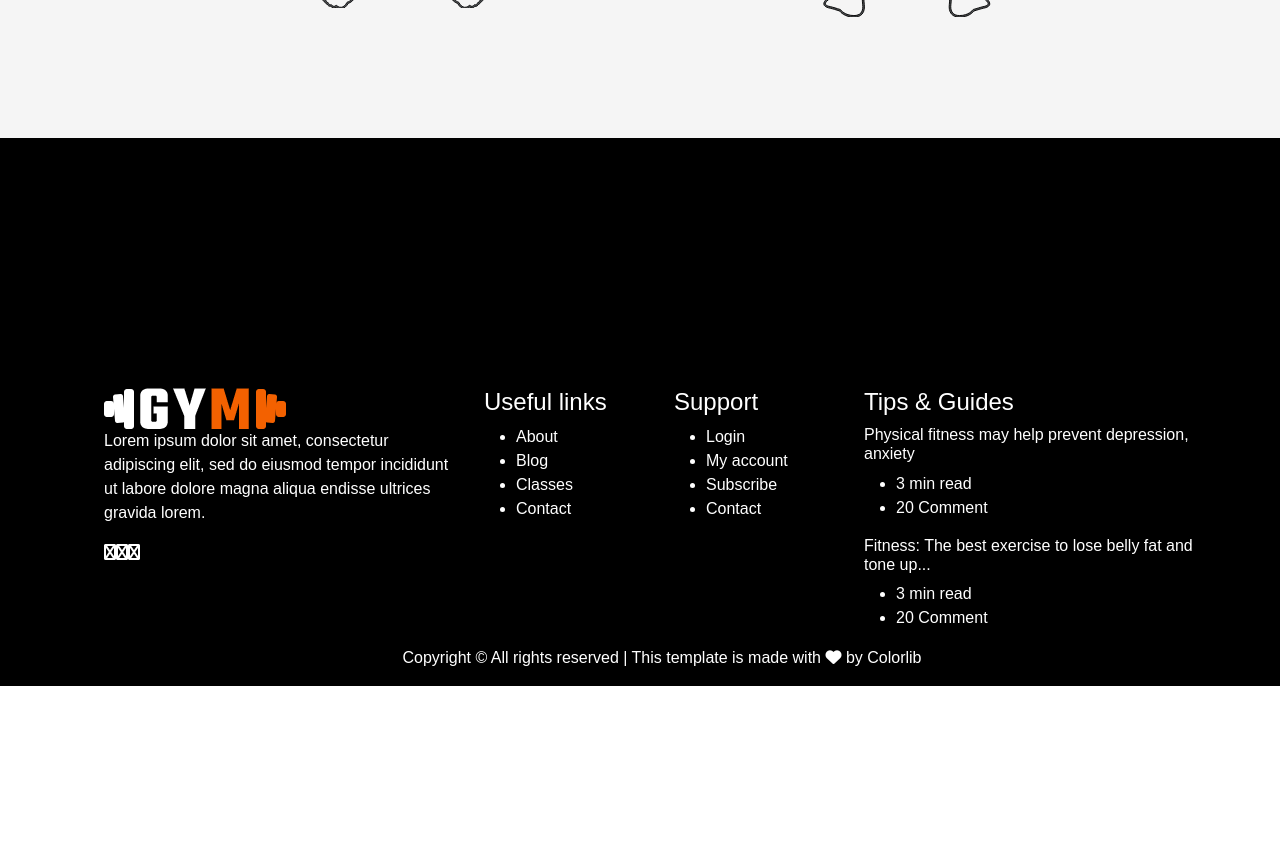
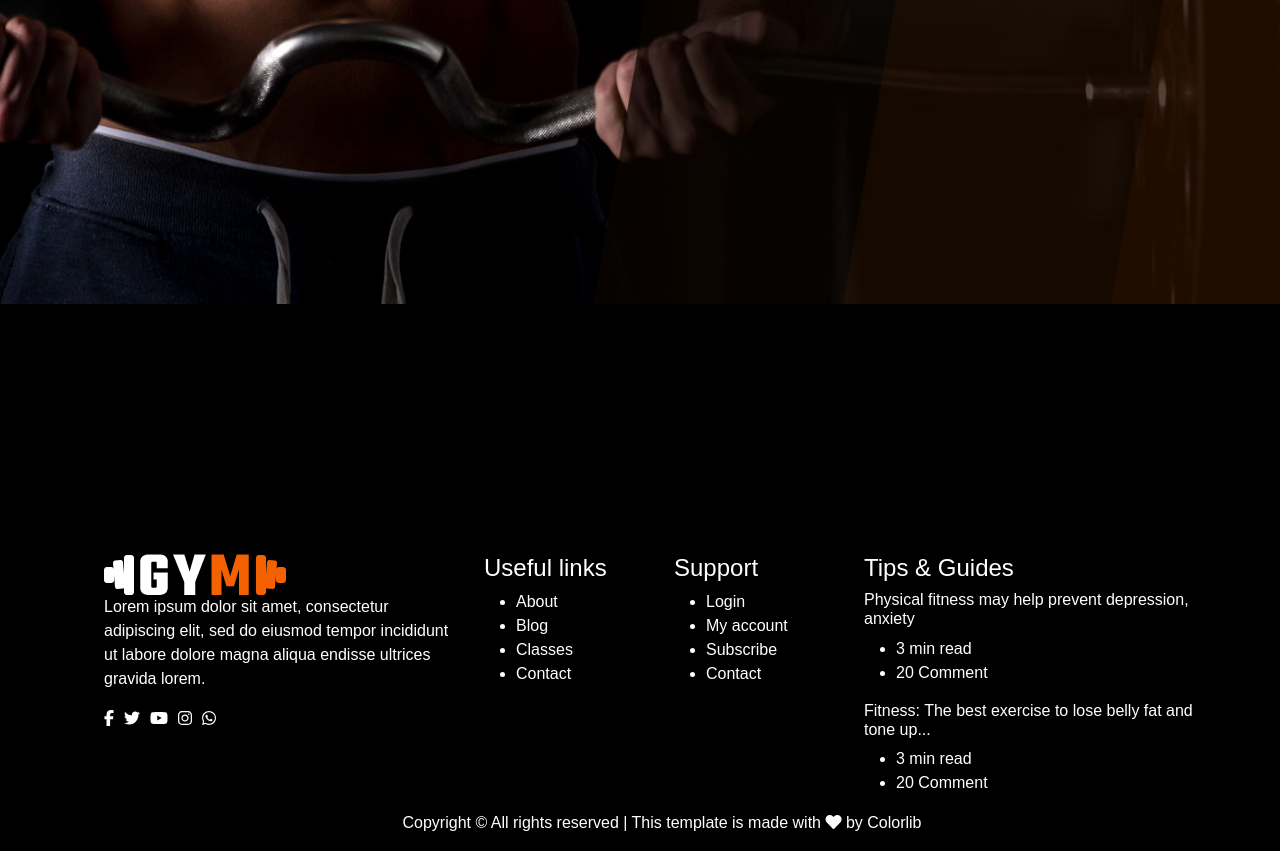
Before and after one commit to bcsf19a010/FYP, a React (Create React App) app in the folder frontend/: page / in a window 1280 px wide. Shown: the part 740-1591 px from the top of the page. Before the commit the page ends 1426 px from the top, so only its background shows below. Built offline with nearby package versions, Linux system fonts and the light colour scheme.

Commit message:
icons added

```diff
--- a/frontend/package.json
+++ b/frontend/package.json
@@ -6,6 +6,7 @@
   "dependencies": {
     "@fortawesome/fontawesome-free": "^6.4.0",
     "@fortawesome/fontawesome-svg-core": "^6.4.0",
+    "@fortawesome/free-brands-svg-icons": "^6.4.0",
     "@fortawesome/free-solid-svg-icons": "^6.4.0",
     "@fortawesome/react-fontawesome": "^0.2.0",
     "@reduxjs/toolkit": "^1.8.4",
--- a/frontend/public/index.html
+++ b/frontend/public/index.html
@@ -2,6 +2,7 @@
 <html lang="en">
   <head>
     <meta charset="utf-8" />
+    <link rel="stylesheet" href="https://cdnjs.cloudflare.com/ajax/libs/font-awesome/5.15.3/css/all.min.css" integrity="sha512-NQoQGIdaVcNfRdyzy7+bZlvw/1Lv7Vnkm/8PbxLqf04ijt9jIkYlNH4b1zDm1ZcpwI5j5LQoJxGnknhhzmxKg==" crossorigin="anonymous" referrerpolicy="no-referrer" />
     <link rel="icon" className = "footer-link" href="%PUBLIC_URL%/favicon.ico" />
     <meta name="viewport" content="width=device-width, initial-scale=1" />
     <meta name="theme-color" content="#000000" />
--- a/frontend/src/App.js
+++ b/frontend/src/App.js
@@ -48,7 +48,7 @@ function App() {
             element={[<Navbar />, <About />]}
             // element={user ? [<Navbar />, <About />] : <Navigate to={"/"} />}
           />
-          <Route path="/" element={[<Navbar />, <Clone />, <Footer />]} />
+          <Route path="/" element={[<Navbar />, <Home />, <Footer />]} />
           <Route
             path="/video"
             element={<VideoPlayer videoPath="videos/PushUps.mp4" />}
--- a/frontend/src/Components/footer.css
+++ b/frontend/src/Components/footer.css
@@ -4,9 +4,13 @@
     padding-top: 100px;
     width: 100%;
     max-width: 100%;
+    justify-content: space-between;
 }
 .footer-section a{
     color:white;
     text-decoration: none;
     width:100%;
 }
+.fa-social a:not(:last-child) {
+    margin-right: 10px;
+  }
--- a/frontend/src/Components/footer.js
+++ b/frontend/src/Components/footer.js
@@ -1,5 +1,6 @@
 import React from "react";
-import "@fortawesome/fontawesome-free/css/all.css";
+import { FontAwesomeIcon } from '@fortawesome/react-fontawesome';
+import { faFacebookF, faInstagram, faWhatsapp, faYoutube, faTwitter } from '@fortawesome/free-brands-svg-icons';
 import './footer.css';
 
 export default function Footer() {
@@ -21,20 +22,20 @@ export default function Footer() {
                   endisse ultrices gravida lorem.
                 </p>
                 <div className="fa-social">
-                  <a className = "footer-link" href="https://www.facebook.com">
-                    <i className="fa fa-facebook" />
+                  <a className = "footer-link mr-3" href="https://www.facebook.com">
+                    <FontAwesomeIcon icon={faFacebookF}  />
                   </a>
-                  <a className = "footer-link" href="#">
-                    <i className="fa fa-twitter" />
+                  <a className = "footer-link mr-3" href="#">
+                    <FontAwesomeIcon icon={faTwitter} />
                   </a>
-                  <a className = "footer-link" href="#">
-                    <i className="fa fa-youtube-play" />
+                  <a className = "footer-link mr-3" href="#">
+                    <FontAwesomeIcon icon={faYoutube} />
                   </a>
-                  <a className = "footer-link" href="#">
-                    <i className="fa fa-instagram" />
+                  <a className = "footer-link mr-3" href="#">
+                    <FontAwesomeIcon icon={faInstagram} />
                   </a>
-                  <a className = "footer-link" href="#">
-                    <i className="fa fa-envelope-o" />
+                  <a className = "footer-link mr-3" href="#">
+                    <FontAwesomeIcon icon={faWhatsapp} />
                   </a>
                 </div>
               </div>
```
Also changed, not shown: 1 other file (tests, documents, lock files or other folders).
